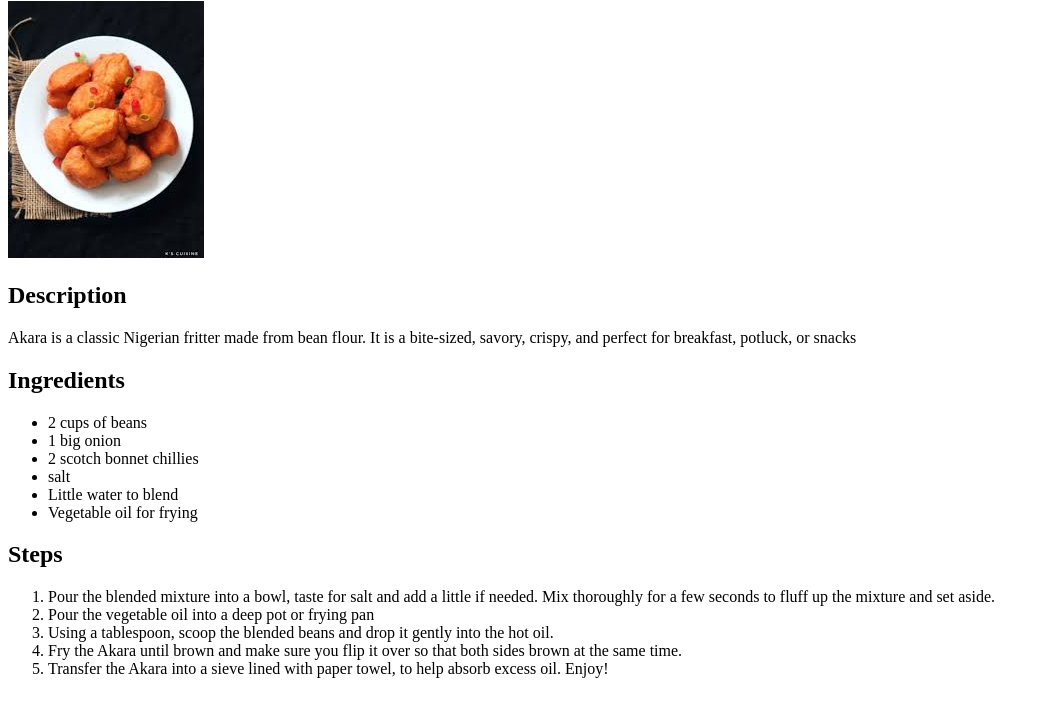
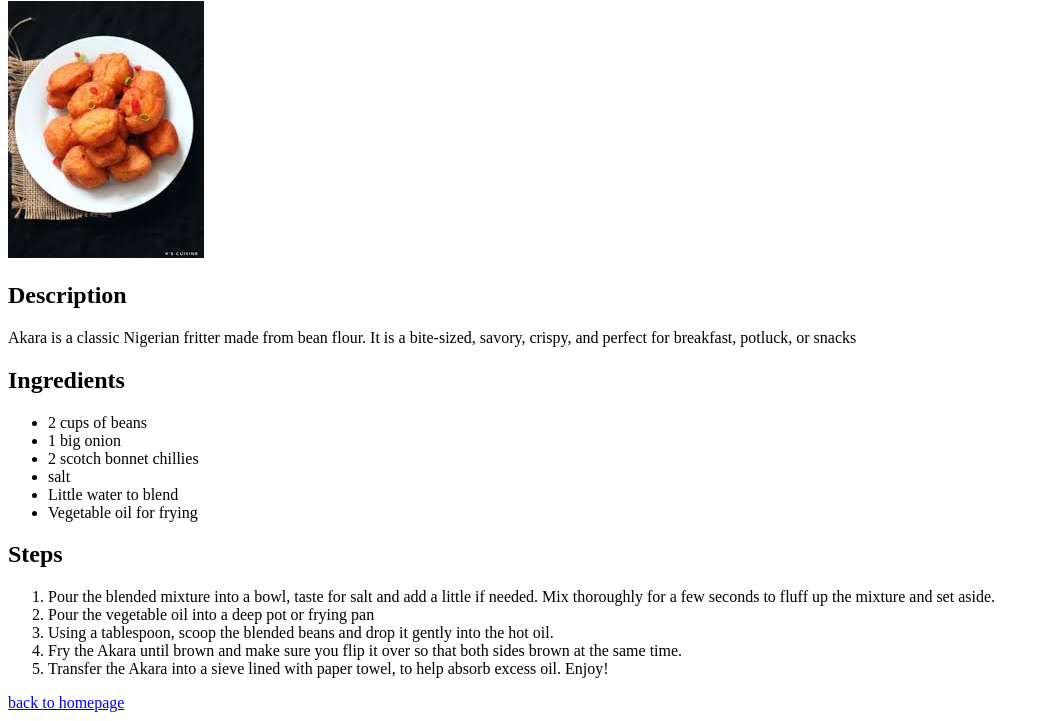
Before and after one commit to Arinzayy/odin-recipes, a plain HTML site: page recipes/Akara.html in a window 1280 px wide. Shown: the part 79-800 px from the top of the page, without its empty margins (0-1046 px from the left). Drawn offline with Linux system fonts and the light colour scheme.

Commit message:
added back to homepage

```diff
--- a/recipes/Akara.html
+++ b/recipes/Akara.html
@@ -26,5 +26,6 @@
         <li>Transfer the Akara into a sieve lined with paper towel, to help absorb excess oil. Enjoy!</li>
 
     </ol>
+    <a href="../index.html">back to homepage</a>
 </body>
 </html>
```
